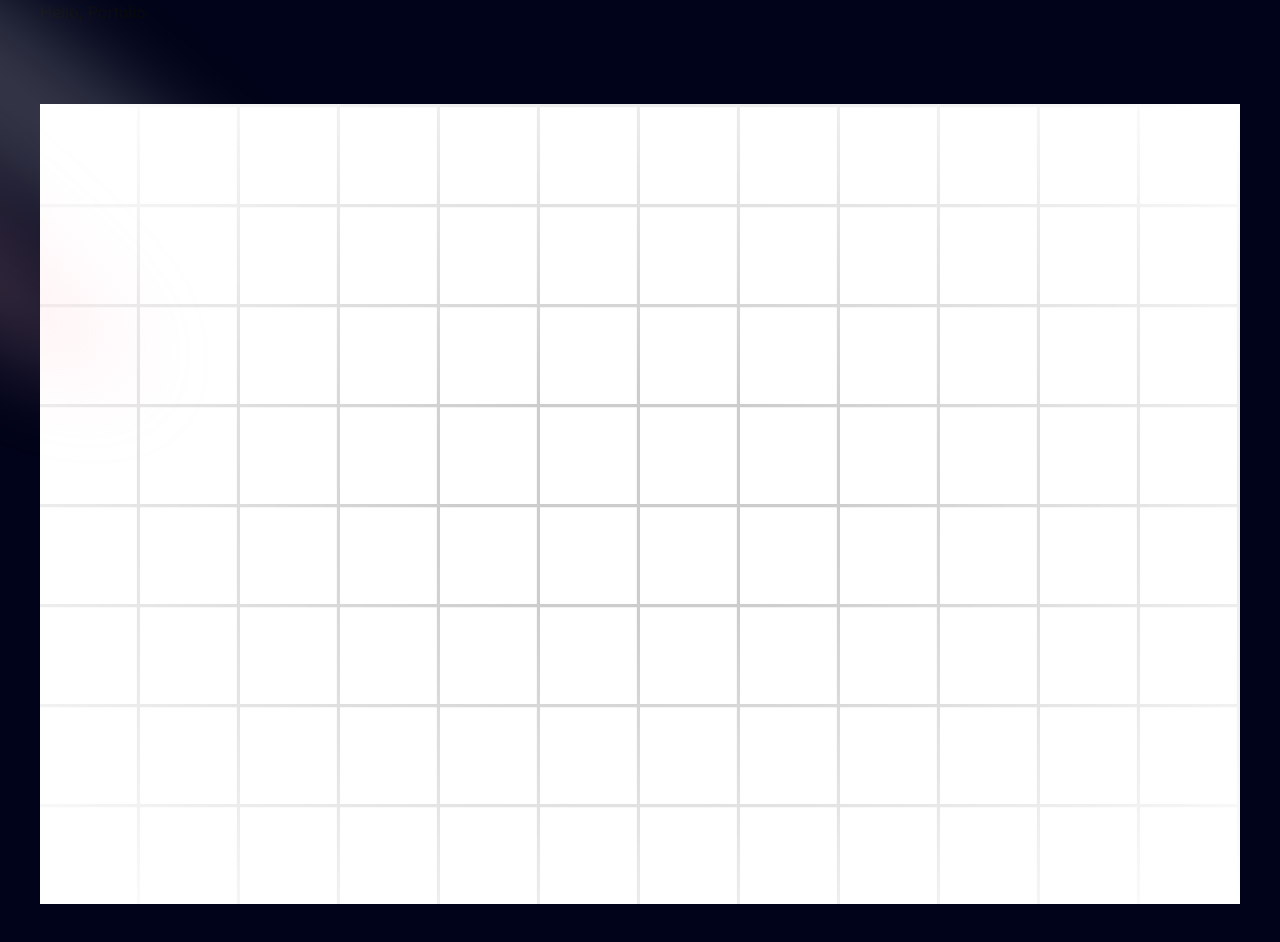
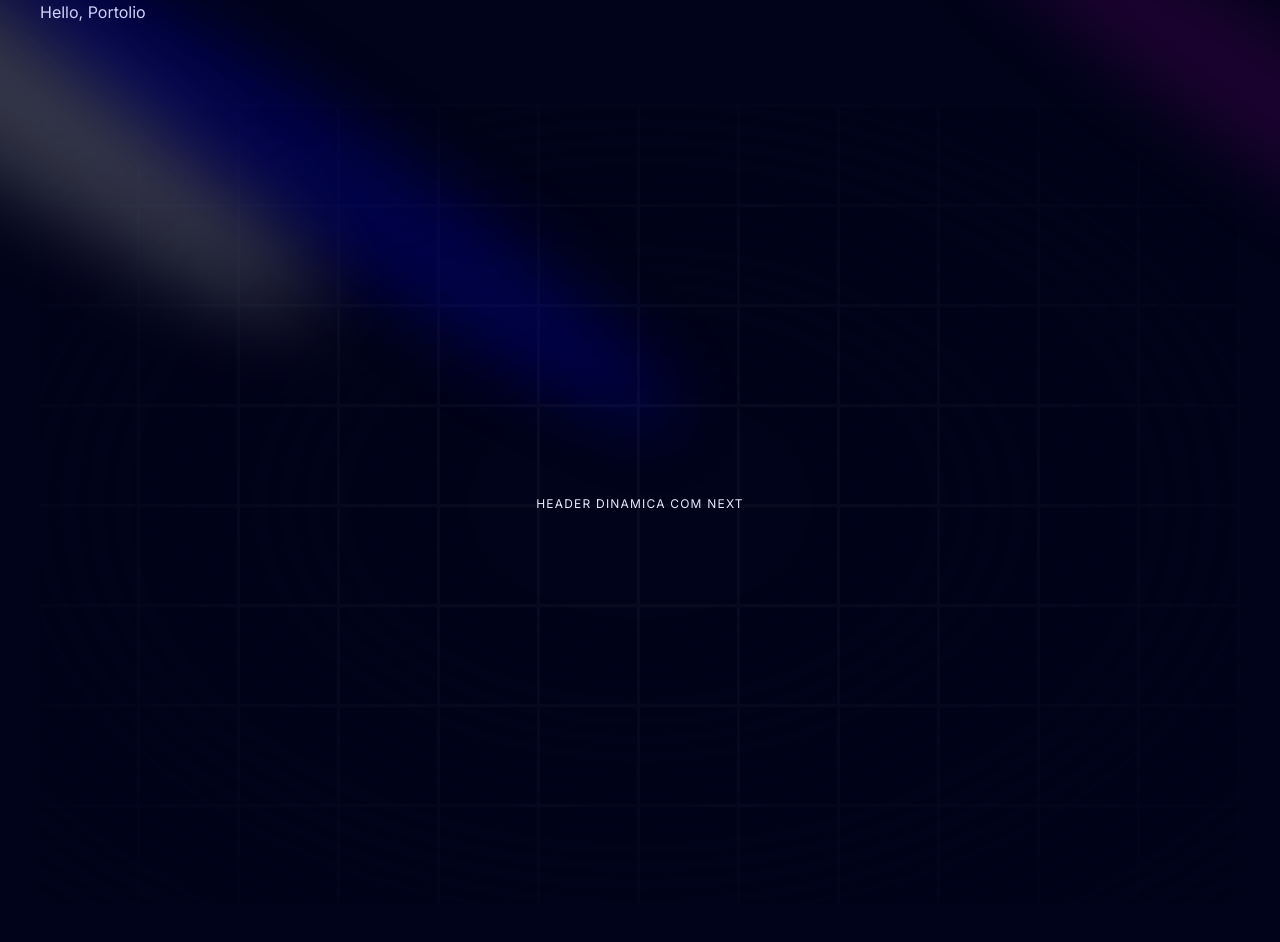
Before and after one commit to castelarxxx/portfolio-next, a Next.js app: page / in a window 1280 px wide. Shown: the top 942 px of the page. Built offline with nearby package versions, Linux system fonts and the light colour scheme.

Commit message:
feat: configs + construindo background do header

```diff
--- a/app/layout.tsx
+++ b/app/layout.tsx
@@ -1,6 +1,7 @@
 import type { Metadata } from "next";
 import { Inter } from "next/font/google";
 import "./globals.css";
+import { ThemeProvider } from "next-themes";
 
 const inter = Inter({ subsets: ["latin"] });
 
@@ -16,7 +17,16 @@ export default function RootLayout({
 }>) {
   return (
     <html lang="en">
-      <body className={inter.className}>{children}</body>
+      <body className={inter.className}>
+        <ThemeProvider
+          attribute="class"
+          defaultTheme="dark"
+          enableSystem
+          disableTransitionOnChange
+        >
+          {children}
+        </ThemeProvider>
+      </body>
     </html>
   );
 }
--- /dev/null
+++ b/app/provider.tsx
@@ -0,0 +1,14 @@
+"use client";
+
+import { NextUIProvider } from "@nextui-org/react";
+import { ThemeProvider as NextThemesProvider } from "next-themes";
+
+export function Providers({ children }: { children: React.ReactNode }) {
+  return (
+    <NextUIProvider>
+      <NextThemesProvider attribute="class" defaultTheme="dark">
+        {children}
+      </NextThemesProvider>
+    </NextUIProvider>
+  );
+}
--- a/components/Hero.tsx
+++ b/components/Hero.tsx
@@ -9,14 +9,21 @@ export const Hero = () => {
           fill="white"
         />
         <Spotlight
-          className="-top-10 -left-full  h[80vh] w-[50vw]"
+          className="h-[80vh] w-[50vw] top-10 left-full"
           fill="purple"
         />
-        <Spotlight className="-top-28 -left-80 h[80vh] w-[50vw]" fill="pink" />
+        <Spotlight className="left-80 top-28 h-[80vh] w-[50vw]" fill="blue" />
       </div>
-      <div className="h-screen w-full dark:bg-black-100 bg-white  dark:bg-grid-white/[0.3] bg-grid-black/[0.2] relative flex items-center justify-center">
+      <div className="h-screen w-full dark:bg-black-100 bg-white  dark:bg-grid-white/[0.03] bg-grid-black/[0.2] relative flex items-center justify-center absolute top-0 left-0 flex items-center justify-center">
         {/* Radial gradient for the container to give a faded look */}
         <div className="absolute pointer-events-none inset-0 flex items-center justify-center dark:bg-black-100 bg-white [mask-image:radial-gradient(ellipse_at_center,transparent_20%,black)]" />
+        <div className="flex justify-center relative my-20 z-10">
+          <div className="max-w-[89vw] md:max-w-2xl lg:max-w-[60vw] flex flex-col items-center justify-center">
+            <h2 className="uppercase tracking-widest text-xs text-center text-blue-100 max-w-80">
+              HEADER DINAMICA COM NEXT
+            </h2>
+          </div>
+        </div>
       </div>
     </div>
   );
--- a/package.json
+++ b/package.json
@@ -13,6 +13,7 @@
     "framer-motion": "^11.3.21",
     "mini-svg-data-uri": "^1.4.4",
     "next": "14.2.5",
+    "next-themes": "^0.3.0",
     "react": "^18",
     "react-dom": "^18",
     "tailwind-merge": "^2.4.0",
```
Also changed, not shown: 1 other file (tests, documents, lock files or other folders).
